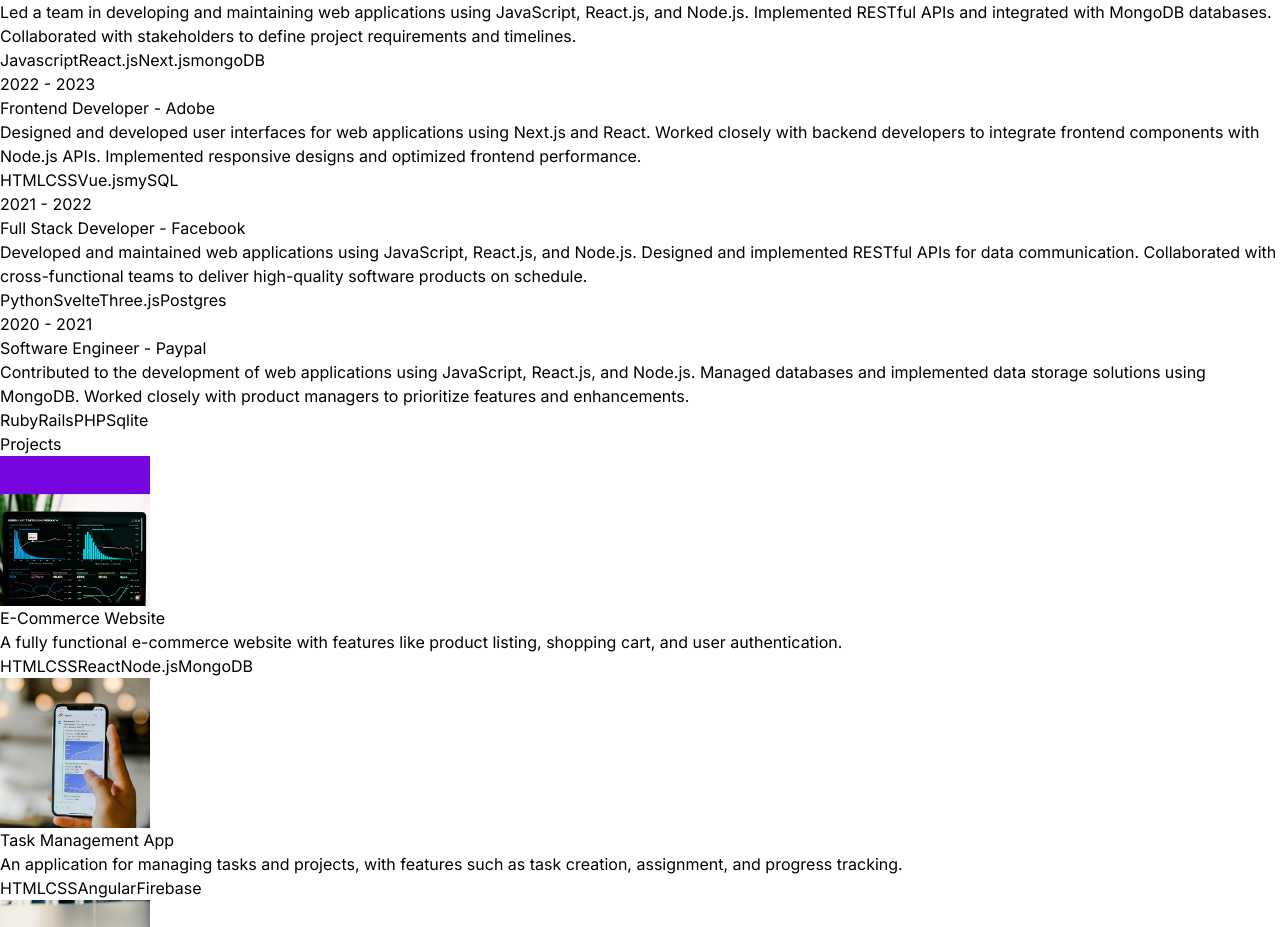
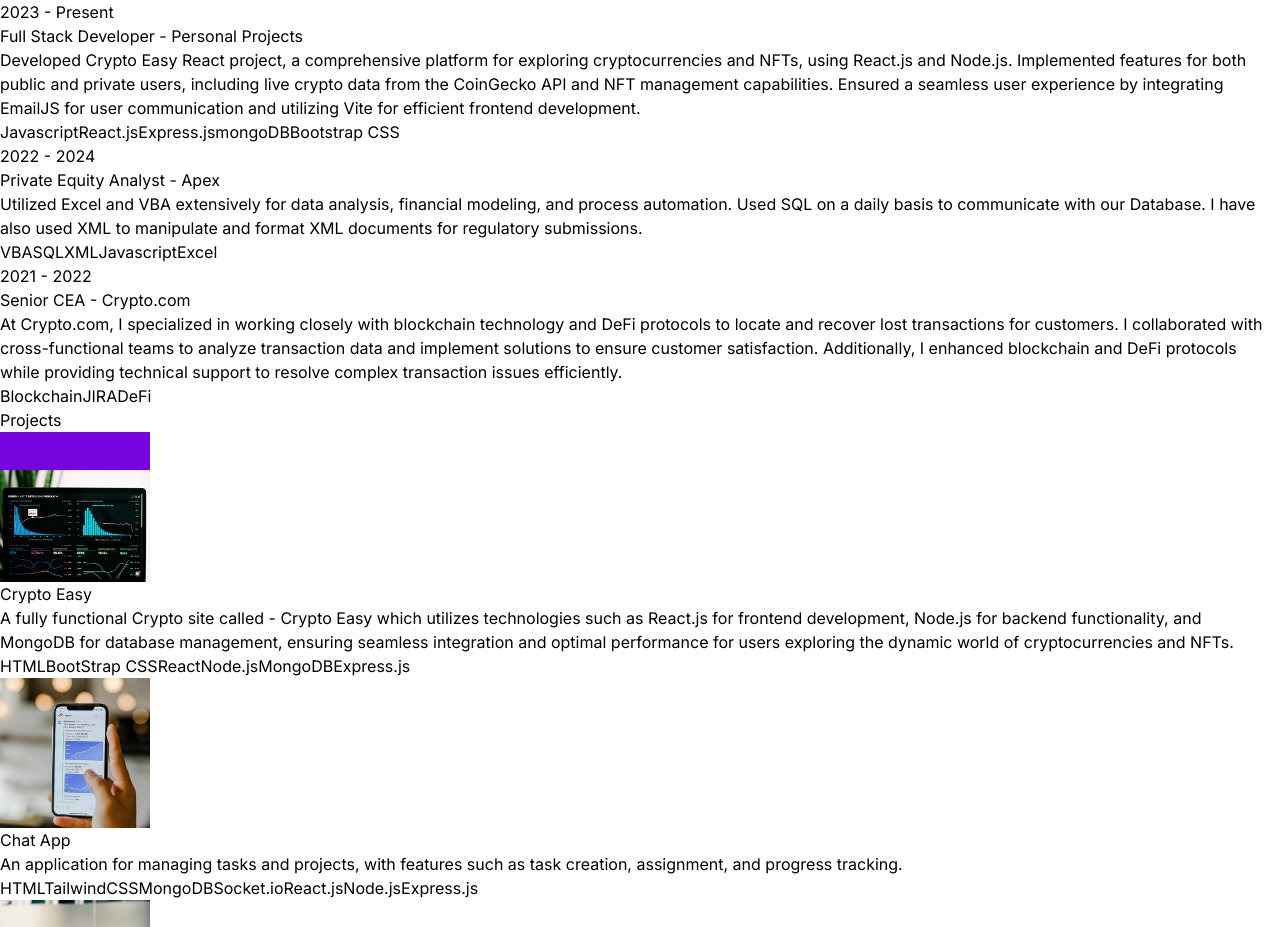
Before and after one commit to Mario1515/my-portfolio, a React (Vite) app: page / in a window 1280 px wide. Shown: the part 2885-3812 px from the top of the page. Built offline with nearby package versions, Linux system fonts and the light colour scheme.

Commit message:
minor changes

```diff
--- a/src/components/Projects.jsx
+++ b/src/components/Projects.jsx
@@ -46,7 +46,7 @@ const Projects = () => {
               {project.technologies.map((tech, index) => (
                 <span
                   key={index}
-                  className="mr-2 rounded bg-neutral-900 px-2 py-1 text-sm font-medium text-purple-900"
+                  className="mr-2 rounded bg-neutral-900 px-2 py-1 text-sm font-medium text-purple-1000"
                 >
                   {tech}
                 </span>
--- a/src/constants/index.js
+++ b/src/constants/index.js
@@ -5,68 +5,58 @@ import project4 from "../assets/projects/project-4.jpg";
 
 export const HERO_CONTENT = `I am a passionate full stack developer with a knack for crafting robust and scalable web applications. Since I started coding in 2021, I have honed my skills in front-end technologies like React and back-end technologies like Node.js, MySQL, and MongoDB. My goal is to leverage my expertise to create innovative solutions that drive business growth and deliver exceptional user experiences.`;
 
-export const ABOUT_TEXT = `I am a dedicated and versatile full stack developer with a passion for creating efficient and user-friendly web applications. With 5 years of professional experience, I have worked with a variety of technologies, including React, Next.js, Node.js, MySQL, PostgreSQL, and MongoDB. My journey in web development began with a deep curiosity for how things work, and it has evolved into a career where I continuously strive to learn and adapt to new challenges. I thrive in collaborative environments and enjoy solving complex problems to deliver high-quality solutions. Outside of coding, I enjoy staying active, exploring new technologies, and contributing to open-source projects.`;
+export const ABOUT_TEXT = "I am a dedicated and versatile full stack developer with a passion for creating efficient and user-friendly web applications. I hold a Bachelor's degree in Software Engineering from Software University in Sofia, where I graduated with a perfect 6.00 GPA, and a Bachelor's degree in Finance. My journey in web development began during the COVID-19 pandemic, giving me three years of professional experience. Throughout my career, I have worked with a variety of technologies, including React, Next.js, Node.js, MySQL, PostgreSQL, and MongoDB. I have actively contributed to multiple projects at Software University and have developed several live projects independently. Driven by a deep curiosity for how things work, I continuously strive to learn and adapt to new challenges. I thrive in collaborative environments and enjoy solving complex problems to deliver high-quality solutions. Outside of coding, I enjoy staying active, exploring new technologies, and contributing to open-source projects.";
 
 export const EXPERIENCES = [
   {
     year: "2023 - Present",
-    role: "Senior Full Stack Developer",
-    company: "Google Inc.",
-    description: `Led a team in developing and maintaining web applications using JavaScript, React.js, and Node.js. Implemented RESTful APIs and integrated with MongoDB databases. Collaborated with stakeholders to define project requirements and timelines.`,
-    technologies: ["Javascript", "React.js", "Next.js", "mongoDB"],
+    role: "Full Stack Developer",
+    company: "Personal Projects",
+    description: `
+    Developed Crypto Easy React project, a comprehensive platform for exploring cryptocurrencies and NFTs, using React.js and Node.js. Implemented features for both public and private users, including live crypto data from the CoinGecko API and NFT management capabilities. Ensured a seamless user experience by integrating EmailJS for user communication and utilizing Vite for efficient frontend development.`,
+    technologies: ["Javascript", "React.js", "Express.js", "mongoDB", "Bootstrap CSS"],
   },
   {
-    year: "2022 - 2023",
-    role: "Frontend Developer",
-    company: "Adobe",
-    description: `Designed and developed user interfaces for web applications using Next.js and React. Worked closely with backend developers to integrate frontend components with Node.js APIs. Implemented responsive designs and optimized frontend performance.`,
-    technologies: ["HTML", "CSS", "Vue.js", "mySQL"],
+    year: "2022 - 2024",
+    role: "Private Equity Analyst",
+    company: "Apex",
+    description: `Utilized Excel and VBA extensively for data analysis, financial modeling, and process
+    automation. Used SQL on a daily basis to communicate with our Database. I have also used XML to manipulate and format XML documents for regulatory submissions.`,
+    technologies: ["VBA", "SQL", "XML", "Javascript", "Excel"],
   },
   {
     year: "2021 - 2022",
-    role: "Full Stack Developer",
-    company: "Facebook",
-    description: `Developed and maintained web applications using JavaScript, React.js, and Node.js. Designed and implemented RESTful APIs for data communication. Collaborated with cross-functional teams to deliver high-quality software products on schedule.`,
-    technologies: ["Python", "Svelte", "Three.js", "Postgres"],
-  },
-  {
-    year: "2020 - 2021",
-    role: "Software Engineer",
-    company: "Paypal",
-    description: `Contributed to the development of web applications using JavaScript, React.js, and Node.js. Managed databases and implemented data storage solutions using MongoDB. Worked closely with product managers to prioritize features and enhancements.`,
-    technologies: ["Ruby", "Rails", "PHP", "Sqlite"],
+    role: "Senior CEA",
+    company: "Crypto.com",
+    description: `At Crypto.com, I specialized in working closely with blockchain technology and DeFi protocols to locate and recover lost transactions for customers. I collaborated with cross-functional teams to analyze transaction data and implement solutions to ensure customer satisfaction. Additionally, I enhanced blockchain and DeFi protocols while providing technical support to resolve complex transaction issues efficiently.`,
+    technologies: ["Blockchain", "JIRA", "DeFi" ],
   },
 ];
 
 export const PROJECTS = [
   {
-    title: "E-Commerce Website",
+    title: "Crypto Easy",
     image: project1,
     description:
-      "A fully functional e-commerce website with features like product listing, shopping cart, and user authentication.",
-    technologies: ["HTML", "CSS", "React", "Node.js", "MongoDB"],
-    link: "https://github.com/Mario1515/CryptoEasy"
+      "A fully functional Crypto site called - Crypto Easy which utilizes technologies such as React.js for frontend development, Node.js for backend functionality, and MongoDB for database management, ensuring seamless integration and optimal performance for users exploring the dynamic world of cryptocurrencies and NFTs.",
+    technologies: ["HTML", "BootStrap CSS", "React", "Node.js", "MongoDB", "Express.js"],
+    link: "https://github.com/Mario1515/CryptoEasy",
   },
   {
-    title: "Task Management App",
+    title: "Chat App",
     image: project2,
     description:
       "An application for managing tasks and projects, with features such as task creation, assignment, and progress tracking.",
-    technologies: ["HTML", "CSS", "Angular", "Firebase"],
+    technologies: ["HTML", "TailwindCSS", "MongoDB", "Socket.io", "React.js", "Node.js", "Express.js"],
+    link: "https://github.com/Mario1515/chat-app",
   },
   {
     title: "Portfolio Website",
     image: project3,
     description:
       "A personal portfolio website showcasing projects, skills, and contact information.",
-    technologies: ["HTML", "CSS", "React", "Bootstrap"],
-  },
-  {
-    title: "Blogging Platform",
-    image: project4,
-    description:
-      "A platform for creating and publishing blog posts, with features like rich text editing, commenting, and user profiles.",
-    technologies: ["HTML", "CSS", "Vue.js", "Express", "mySQL"],
+    technologies: ["HTML", "React", "Tailwind CSS", "Framer"],
+    link: "https://github.com/Mario1515/my-portfolio"
   },
 ];
 
```
Also changed, not shown: src/components/Navbar.jsx (+4 -4 lines).
